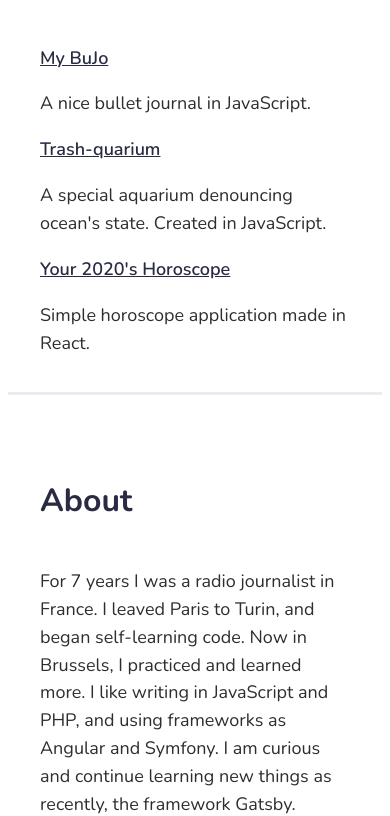
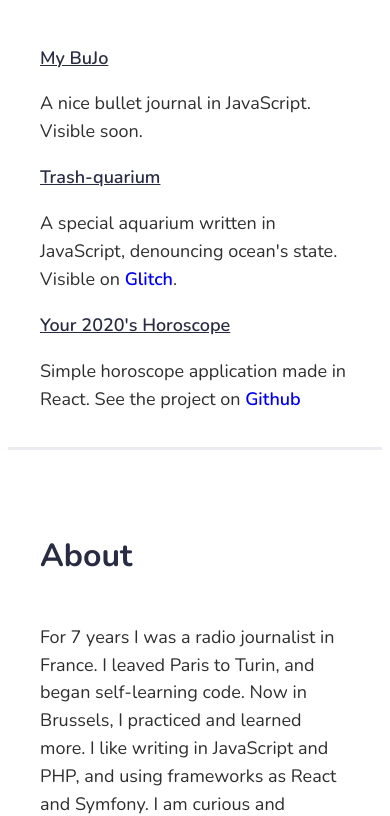
Before and after one commit to HildeHilde/mathilde-moreau-website, a website built with webpack: page public/index.html in a window 390 px wide. Shown: the part 554-1370 px from the top of the page. Built offline with nearby package versions, Linux system fonts and the light colour scheme.

Commit message:
add horoscope project and change media queries navbar

```diff
--- a/public/index.html
+++ b/public/index.html
@@ -7,8 +7,9 @@
       name="viewport"
       content="width=device-width, initial-scale=1, shrink-to-fit=no"
     />
+    <title>Mathilde Moreau - junior web developer</title>
+    <!-- animate on scroll -->
     <link href="https://unpkg.com/aos@2.3.1/dist/aos.css" rel="stylesheet">
-    <title>Mathilde Moreau - junior web developer</title>
   </head>
   <body>
     <nav>
@@ -87,18 +88,22 @@
                 <p>
                   <a class="project-title" href="#">My BuJo</a>
                 </p>
-                <p>A nice bullet journal in JavaScript.</p>
+                <p>A nice bullet journal in JavaScript. Visible soon.</p>
               </div>
               <div class="project-item">
                 <p>
-                  <a class="project-title" href="https://glitch.com/~trashquarium" target="_blank">Trash-quarium</a>
-                  <p>A special aquarium denouncing ocean's state. Created in JavaScript.</p>
+                  <a class="project-title" href="#" target="_blank">Trash-quarium</a>
+                  <p>A special aquarium written in JavaScript, denouncing ocean's state. Visible on
+                    <a class="link" href="https://glitch.com/~trashquarium" target="_blank">Glitch</a>.
+                  </p>
                 </p>
             </div>
             <div class="project-item">
               <p>
                 <a class="project-title" href="#" target="_blank">Your 2020's Horoscope</a>
-                <p>Simple horoscope application made in React.</p>
+                <p>Simple horoscope application made in React. See the project on
+                  <a href="https://github.com/HildeHilde/horoscope-2020" target="_blank">Github</a>
+                </p>
               </p>
           </div>
             </div>
@@ -114,7 +119,7 @@
           </div>
           <div class="column-xs-12 column-md-7"data-aos="fade-up">
             <p>For 7 years I was a radio journalist in France. I leaved Paris to Turin, and began self-learning code.
-              Now in Brussels, I practiced and learned more. I like writing in JavaScript and PHP, and using frameworks as Angular and Symfony.
+              Now in Brussels, I practiced and learned more. I like writing in JavaScript and PHP, and using frameworks as React and Symfony.
               I am curious and continue learning new things as recently, the framework Gatsby.
             </p>
             <p>During my free time, I love spending time with my family, practicing Yoga, playing video games, reading, or watching Netflix (who doesn't?!).
```
Also changed, not shown: public/styles/_grid.scss (+4 -4 lines).
